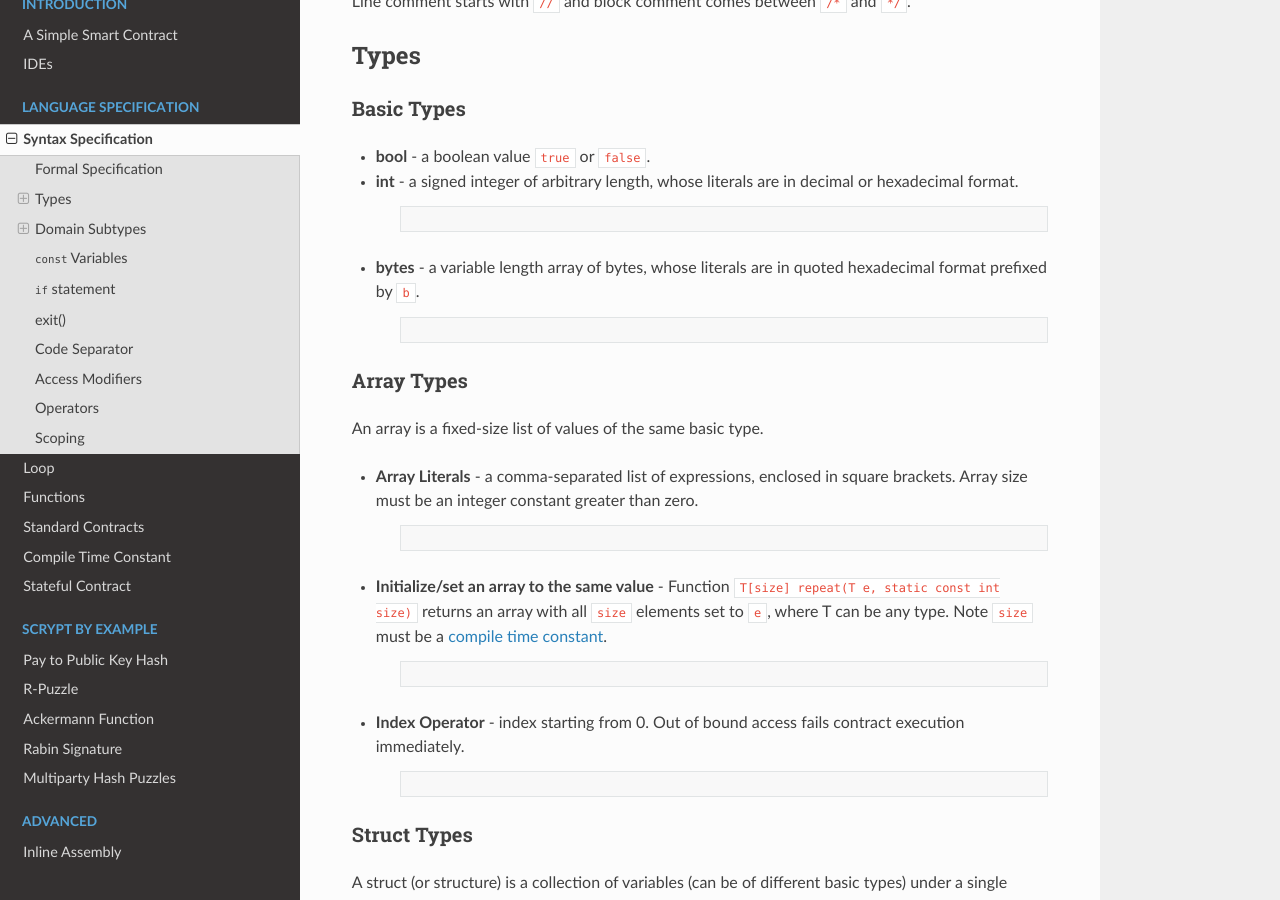
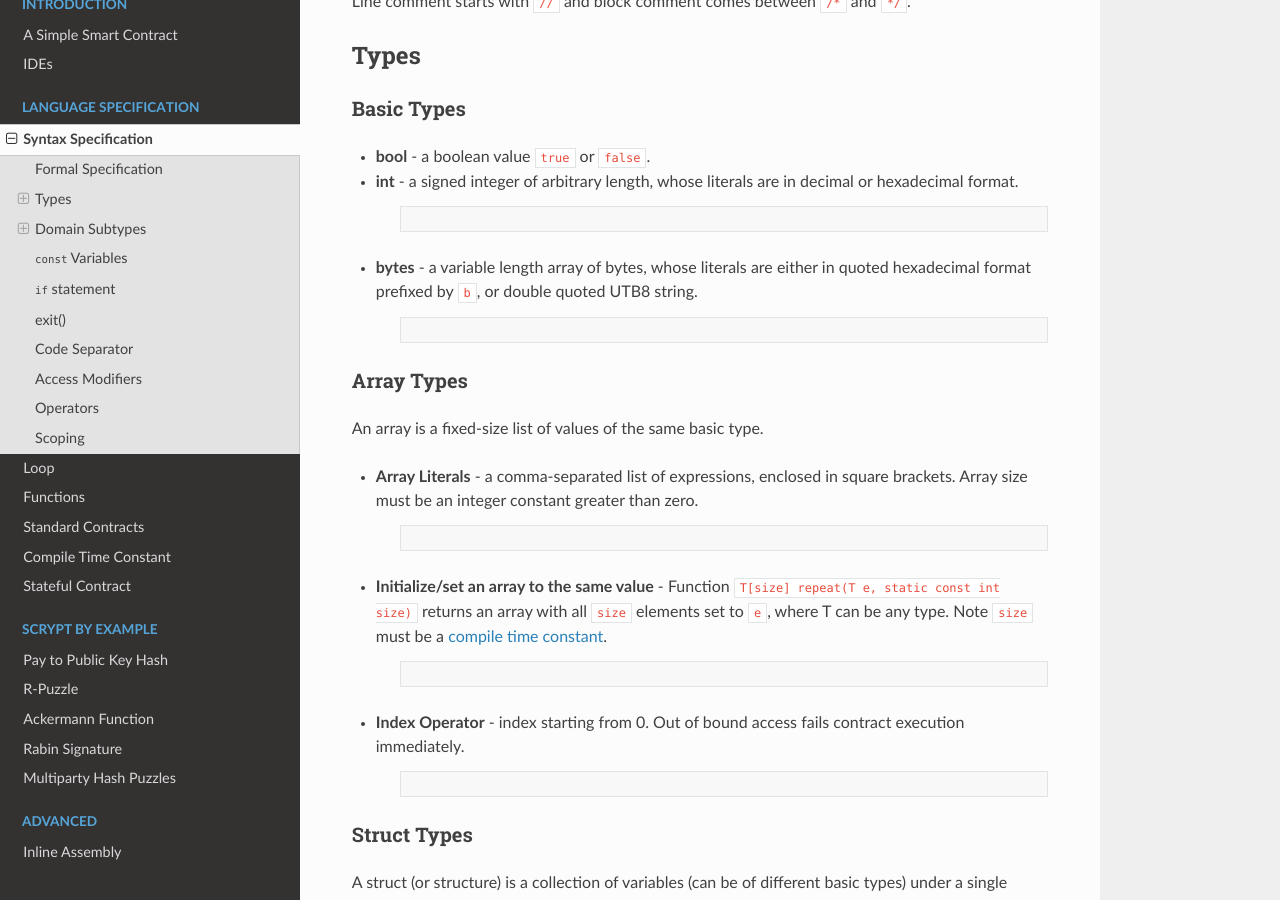
Before and after one commit to sCrypt-Inc/specification, a Sphinx documentation site: the page built from docs/syntax.rst, in a window 1280 px wide and 900 px high, scrolled down 932 px. Built offline with Sphinx 7.4.7 and the Read the Docs theme 2.0.0, drawn with Linux system fonts in a browser that asks for light colours.

Commit message:
string literal for bytes

```diff
--- a/docs/syntax.rst
+++ b/docs/syntax.rst
@@ -55,13 +55,14 @@ Basic Types
         int a3 = 55066263022277343669578718895168534326250603453777594175500187360389116729240;
         int a4 = 0xFF8C;
 
-* **bytes** - a variable length array of bytes, whose literals are in quoted hexadecimal format prefixed by ``b``.
+* **bytes** - a variable length array of bytes, whose literals are either in quoted hexadecimal format prefixed by ``b``, or double quoted UTB8 string.
 
     .. code-block:: solidity
 
         bytes b1 = b'ffee1234';
         bytes b2 = b'414136d08c5ed2bf3ba048afe6dcaebafeffffffffffffffffffffffffffffff00';
         bytes b3 = b'1122' + b'eeff'; // b3 is b'1122eeff'
+        bytes str = "hello world"; // utf8 string
 
 Array Types
 -----------
```
